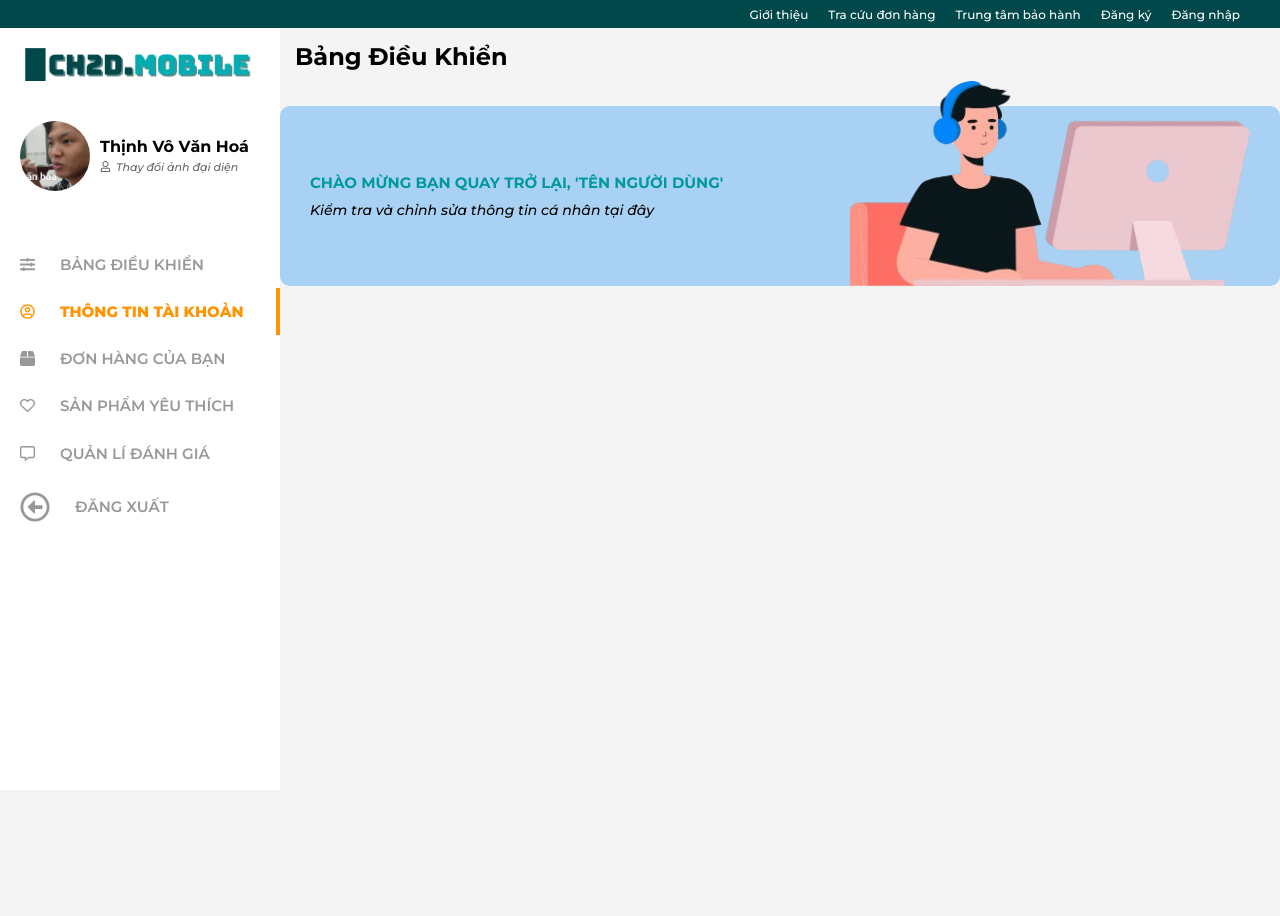
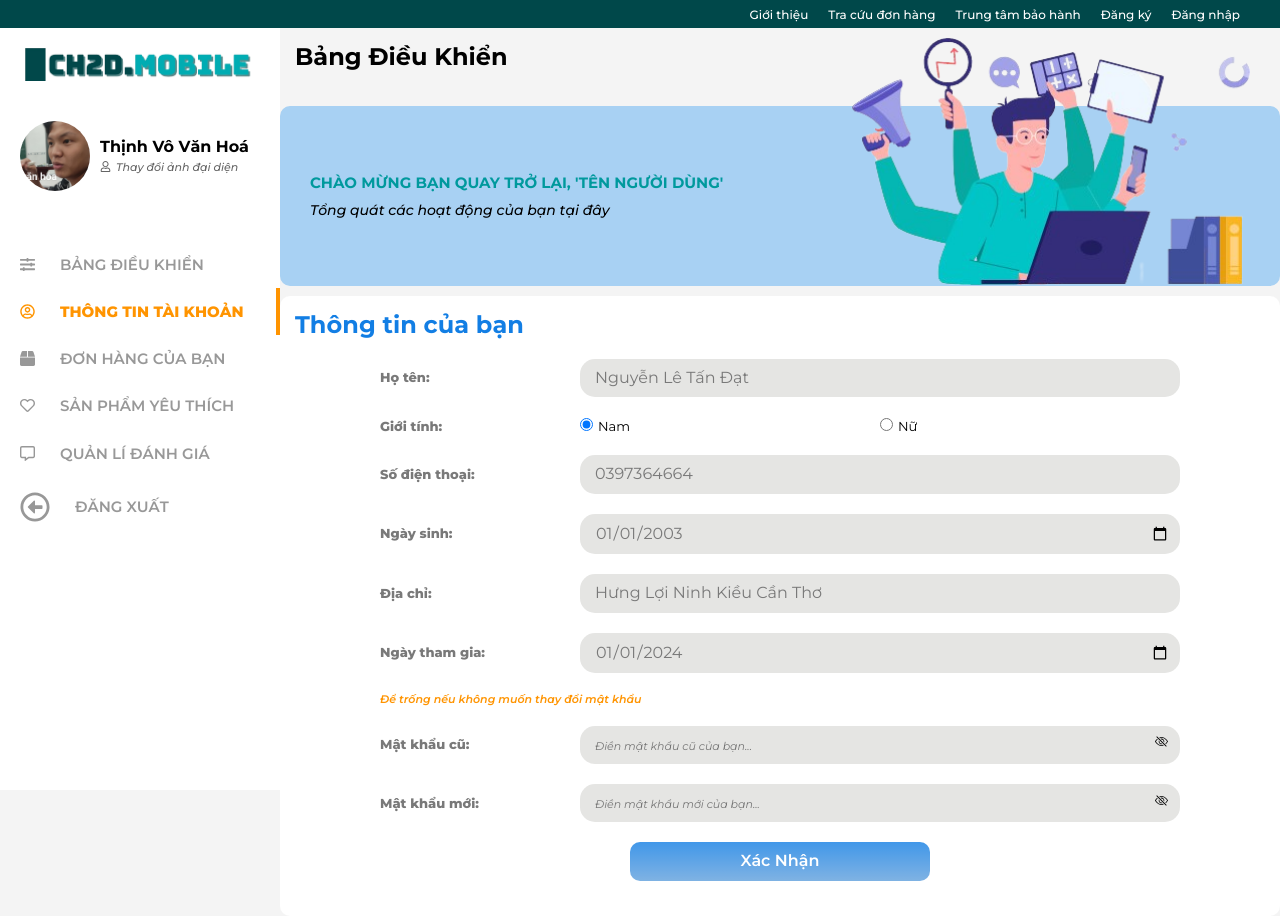
Before and after one commit to lnmhoa/do_an_3, a React (Create React App) app in the folder front-end/: page /profile in a window 1280 px wide. Both pictures are taken after a click on the item "THÔNG TIN TÀI KHOẢN". Before the commit the page ends 800 px from the top, so only its background shows below. Built offline with nearby package versions, Linux system fonts and the light colour scheme.

Commit message:
info user

```diff
--- a/front-end/src/components/ControllerUser/ControllerUser.jsx
+++ b/front-end/src/components/ControllerUser/ControllerUser.jsx
@@ -26,6 +26,10 @@ function ControllerUser() {
                     <div>
                         <strong>Họ tên:</strong>
                         <p>Nguyễn Lê Tấn Đạt</p>
+                    </div>
+                    <div>
+                        <strong>Giới tính:</strong>
+                        <p>Nam</p>
                     </div>
                     <div>
                         <strong>Số điện thoại:</strong>
--- a/front-end/src/components/FormComment/FormComment.module.scss
+++ b/front-end/src/components/FormComment/FormComment.module.scss
@@ -1,6 +1,6 @@
 .comment-container {
     textarea {
-        background-color: #e5e5e3;
+        background-color: var(--color-9);
         border-radius: 10px;
         width: 100%;
         resize: none;
@@ -34,7 +34,7 @@
 
 .box-form-1 div input {
     border: none;
-    background-color: #e5e5e3;
+    background-color: var(--color-9);
     padding: 10px 15px;
     border-radius: 10px;
 }
--- a/front-end/src/components/FormInput/FormInput.jsx
+++ b/front-end/src/components/FormInput/FormInput.jsx
@@ -6,10 +6,11 @@ import { BsEye, BsEyeSlash } from 'react-icons/bs';
 const cx = classNames.bind(styles);
 
 function FormInput(props) {
-    const { label, id, errorMessage, onChange, ...otherValue } = props;
+    const { label, id, errorMessage, onChange, defaultValue, placeholder, ...otherValue } = props;
     const [showPassword, setShowPassword] = useState(false);
     const [focused, setFocused] = useState(false);
-    const isPasswordInput = otherValue.name === 'password' || otherValue.name === 'confirmPassword'; //CHỈ CẦN 1 ĐIỀU KIỆN ĐÚNG
+    const isPasswordInput =
+        otherValue.name === 'password' || otherValue.name === 'confirmPassword' || otherValue.name === 'newPassword'; //CHỈ CẦN 1 ĐIỀU KIỆN ĐÚNG
 
     const handleTogglePassword = () => {
         if (isPasswordInput) {
@@ -30,6 +31,8 @@ function FormInput(props) {
                 onBlur={handleFocus}
                 onFocus={() => isPasswordInput && setFocused(true)}
                 focused={focused.toString()}
+                placeholder={placeholder}
+                defaultValue={defaultValue}
             />
 
             <label className={cx('label-input')} style={{ minWidth: 140 }}>
--- a/front-end/src/components/GlobalStyle/GlobalStyle.scss
+++ b/front-end/src/components/GlobalStyle/GlobalStyle.scss
@@ -19,7 +19,7 @@
     --color-6: rgb(44, 8, 44);
     --color-7: rgb(0, 153, 157);
     --color-8: #fff;
-    --color-9: black;
+    --color-9: #e5e5e3; //input background color
     --color-10: rgb(229 240 252);
     --color-11: #009a82;
     --color-12: rgb(243, 37, 37);
--- a/front-end/src/components/InfoUser/InfoUser.jsx
+++ b/front-end/src/components/InfoUser/InfoUser.jsx
@@ -1,38 +1,126 @@
-// import styles from './InfoUser.module.scss';
-// import classNames from 'classnames/bind';
+import styles from './InfoUser.module.scss';
+import classNames from 'classnames/bind';
 import Hello from '../Hello/Hello';
-// const cx = classNames.bind(styles);
+import FormInput from '../FormInput/FormInput';
+import { useState } from 'react';
 
-function InfoUser(props) {
+const cx = classNames.bind(styles);
+
+function InfoUser() {
+    const [sex, setSex] = useState('Nam');
+    const [requirePass, setrequirePass] = useState(false);
+
+    const handleSubmit = (e) => {
+        e.preventDefault();
+        // Xử lý logic khi form được submit
+    };
+
+    const handleSexChange = (option) => {
+        setSex(option);
+    };
+
+    const handleFocusChangePass = (e) => {
+        setrequirePass(e.target.value !== '');
+    };
+
+    const infoFields = [
+        {
+            label: 'Họ tên:',
+            name: 'fullName',
+            defaultValue: 'Nguyễn Lê Tấn Đạt',
+            placeholder: 'Điền họ tên của bạn...',
+        },
+        { label: 'Giới tính:', name: 'gender', options: ['Nam', 'Nữ'] },
+        {
+            label: 'Số điện thoại:',
+            name: 'numberPhone',
+            defaultValue: '0397364664',
+            pattern: '[0-9]*',
+            placeholder: 'Điền số điện thoại của bạn',
+        },
+        { label: 'Ngày sinh:', name: 'dateOfBirth', defaultValue: '2003-01-01', type: 'date' },
+        {
+            label: 'Địa chỉ:',
+            name: 'Address',
+            defaultValue: 'Hưng Lợi Ninh Kiều Cần Thơ',
+            placeholder: 'Điền địa chỉ của bạn...',
+        },
+        { label: 'Ngày tham gia:', name: 'joinedDate', defaultValue: '2024-01-01', type: 'date' },
+    ];
+
     return (
         <>
             <Hello
-                src={require('../../image/System/info.png')}
-                valueText={'Kiểm tra và chỉnh sửa thông tin cá nhân tại đây'}
+                src={require('../../image/System/control.png')}
+                valueText={'Tổng quát các hoạt động của bạn tại đây'}
             />
+            <div className={cx('info-user')}>
+                <form onSubmit={handleSubmit} action="">
+                    <h2>Thông tin của bạn</h2>
+                    {infoFields.map((field, index) => (
+                        <div key={index} className={cx('info-field')}>
+                            <strong>{field.label}</strong>
+                            {field.name === 'gender' ? (
+                                <div style={{ display: 'flex' }}>
+                                    {field.options.map((option) => (
+                                        <div style={{ flex: 1 }} key={option} onClick={() => handleSexChange(option)}>
+                                            <input
+                                                type="radio"
+                                                onChange={() => handleSexChange(option)}
+                                                checked={sex === option}
+                                            />
+                                            <span
+                                                style={{
+                                                    marginLeft: '5px',
+                                                    fontSize: 13,
+                                                    fontWeight: 'normal',
+                                                    color: 'black',
+                                                }}
+                                            >
+                                                {option}
+                                            </span>
+                                        </div>
+                                    ))}
+                                </div>
+                            ) : (
+                                <FormInput
+                                    name={field.name}
+                                    defaultValue={field.defaultValue}
+                                    placeholder={field.placeholder}
+                                    pattern={field.pattern}
+                                    type={field.type}
+                                />
+                            )}
+                        </div>
+                    ))}
+                    <p>Để trống nếu không muốn thay đổi mật khẩu</p>
+                    <div className={cx('info-field')}>
+                        <strong>Mật khẩu cũ:</strong>
+                        <FormInput
+                            onChange={handleFocusChangePass}
+                            name="password"
+                            type={'password'}
+                            placeholder="Điền mật khẩu cũ của bạn..."
+                        />
+                    </div>
+                    <div className={cx('info-field')}>
+                        <strong>Mật khẩu mới:</strong>
+                        <FormInput
+                            errorMessage="Mật khẩu từ 8-20 kí tự. Ít nhất 1 từ, 1 số, 1 kí tự đặc biệt!"
+                            pattern={`^(?=.*[0-9])(?=.*[a-zA-Z])(?=.*[!@#$%^&*])[a-zA-Z0-9!@#$%^&*]{8,20}$`}
+                            name="newPassword"
+                            type="password"
+                            placeholder="Điền mật khẩu mới của bạn..."
+                            required={requirePass}
+                        />
+                    </div>
+                    <button type="submit" className={cx('box-button')}>
+                        Xác nhận
+                    </button>
+                </form>
+            </div>
         </>
     );
 }
 
 export default InfoUser;
-// import React from 'react';
-// import { useDropzone } from 'react-dropzone';
-
-// const InfoUser = () => {
-//   const onDrop = (acceptedFiles) => {
-//     console.log(acceptedFiles);
-//   };
-
-//   const { getRootProps, getInputProps } = useDropzone({ onDrop });
-
-//   return (
-//     <>
-//         <Hello
-//             src={require('../../image/System/cart.png')}
-//             valueText={'Kiểm tra thông tin đơn hàng của bạn tại đây'}
-//         />
-//     </>
-// );
-// };
-
-// export default InfoUser;
--- a/front-end/src/components/InfoUser/InfoUser.module.scss
+++ b/front-end/src/components/InfoUser/InfoUser.module.scss
@@ -0,0 +1,67 @@
+.info-user {
+    width: 1000px;
+    padding: 15px;
+    border-radius: 10px;
+    margin: 0px auto;
+    background-color: var(--color-8);
+
+    h2 {
+        color: var(--color-4);
+    }
+
+    p {
+        color: var(--color-2);
+        font-style: italic;
+        font-weight: 600;
+        margin: 20px auto 0px;
+        font-size: 11px;
+        width: 800px;
+    }
+    .info-field {
+        display: flex;
+        align-items: center;
+        width: 800px;
+        margin: 20px auto 0px;
+
+        > strong {
+            color: rgb(121, 121, 121);
+            min-width: 200px;
+            font-size: 13px;
+            font-weight: 800;
+        }
+
+        > div {
+            flex: 1;
+            display: block;
+            margin: 0px !important;
+            > input {
+                border: none;
+                background-color: var(--color-9);
+                padding: 10px 15px;
+                border-radius: 15px;
+                color: rgb(121, 121, 121);
+            }
+        }
+    }
+
+    .box-button {
+        background: linear-gradient(to bottom, var(--color-4) 0%, rgb(96, 160, 221) 100%);
+        padding: 10px;
+        border-radius: 10px;
+        border: none;
+        display: flex;
+        align-items: center;
+        margin: 20px auto;
+        width: 300px;
+        justify-content: center;
+        opacity: 0.8;
+        cursor: pointer;
+        text-transform: capitalize;
+        font-weight: 600;
+        color: #fff;
+
+        &:hover {
+            opacity: 1;
+        }
+    }
+}
```
